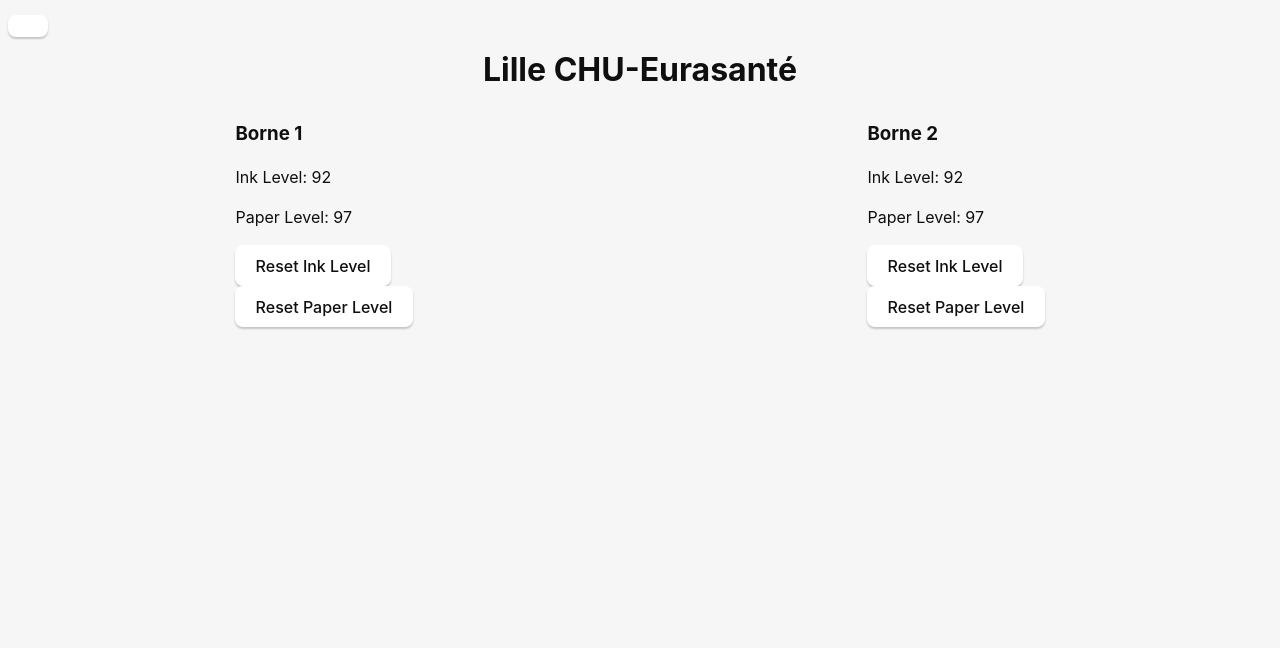
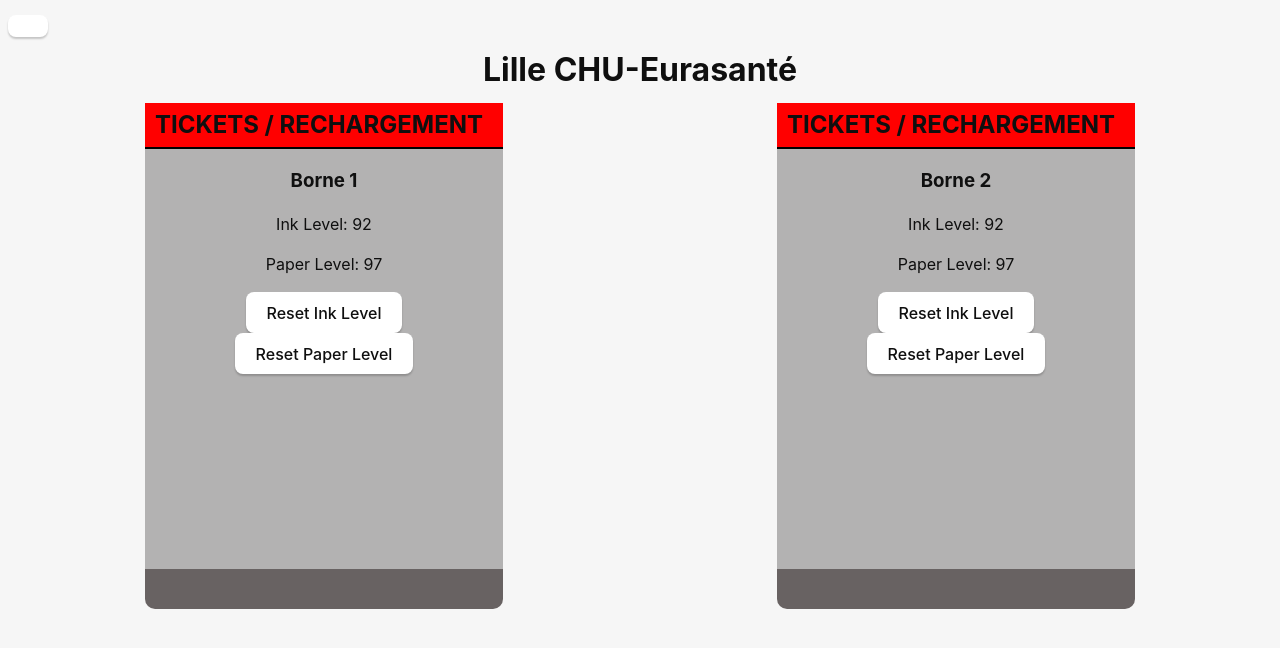
Before and after one commit to B3DevSubwaySurfer/SubwaySurfer, an Angular app: page / in a window 1280 px wide. Both pictures are taken after a click on the element 41 px from the left and 112 px from the top of the page. Shown: the top 648 px of the page. Built offline with nearby package versions, Linux system fonts and the light colour scheme.

Commit message:
update css borne

```diff
--- a/src/app/components/station/station.component.css
+++ b/src/app/components/station/station.component.css
@@ -1,5 +1,38 @@
 .station {
     display: flex;
-    align-items: center;
     justify-content: space-around;
 }
+
+.borne {
+    background: #b3b2b2;
+    height: 500px;
+    padding: 0 10px;
+    border-radius: 10px;
+}
+
+.borne h2 {
+    width: 100%;
+    margin-top: 0;
+    padding: 10px 10px;
+    margin-left: -10px;
+    border-bottom: 2px solid black;
+    background: red;
+}
+
+.detail {
+    text-align: center;
+    height: calc(100% - 100px);
+    padding: 0 20px;
+}
+
+hr {
+    margin-top: auto;
+    height: 20px;
+    width: 100%;
+    padding: 10px 10px;
+    margin-left: -10px;
+    background: #686262;
+    border: none;
+    border-bottom-left-radius: 10px;
+    border-bottom-right-radius: 10px;
+}
--- a/src/app/components/station/station.component.html
+++ b/src/app/components/station/station.component.html
@@ -1,12 +1,15 @@
 <h1>{{ stationData.name }}</h1>
 <div class="station">
-    <div *ngFor="let borne of stationData.bornes">
+    <div class="borne" *ngFor="let borne of stationData.bornes">
+        <h2>TICKETS / RECHARGEMENT</h2>
+        <div class="detail">
             <h3>Borne {{ borne.id }}</h3>
             <p>Ink Level: {{ borne.ink_level }}</p>
             <p>Paper Level: {{ borne.paper_level }}</p>
             <button (click)="resetInkLevel(borne)">Reset Ink Level</button>
             <br />
             <button (click)="resetPaperLevel(borne)">Reset Paper Level</button>
-
+        </div>
+        <hr>
     </div>
 </div>
```
Lines whose indentation alone changed are shown as unchanged.
